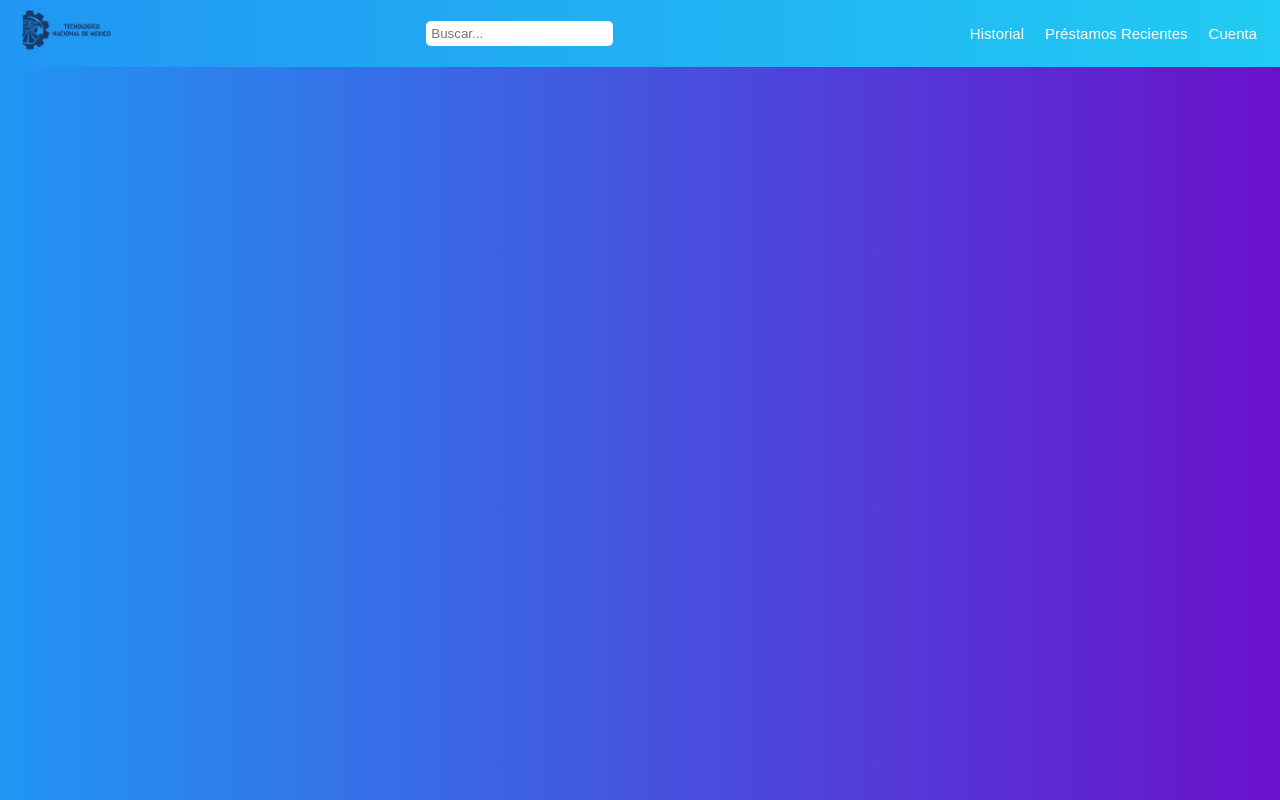
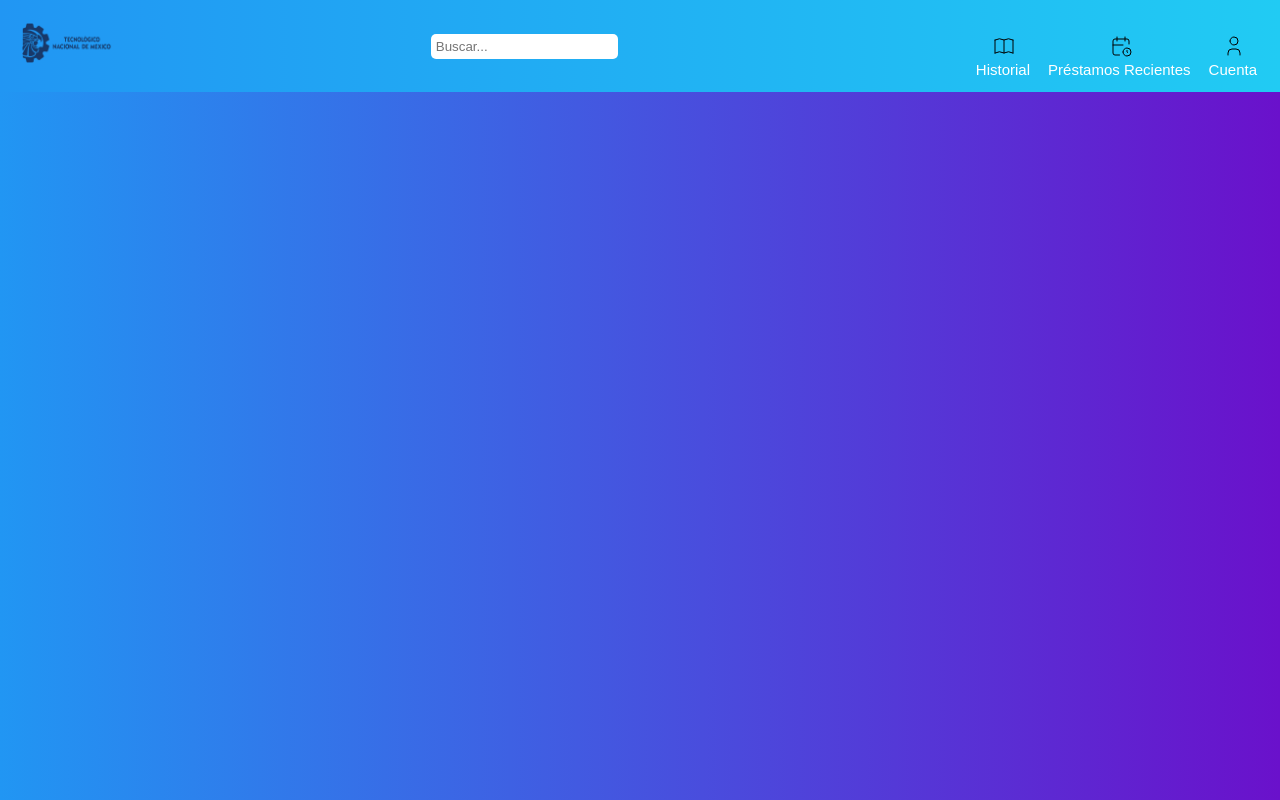
Before and after one commit to Pitter911/4H, a Vue app in the folder depEscolares/: page /navbarAlumno in a window 1280 px wide. Built offline with nearby package versions, Linux system fonts and the light colour scheme.

Commit message:
styles v1

```diff
--- a/depEscolares/src/components/navbar/Alumnos/navbarAlumno.vue
+++ b/depEscolares/src/components/navbar/Alumnos/navbarAlumno.vue
@@ -4,32 +4,52 @@
       <img src="@/assets/tecnm.png" alt="Logotipo" />
     </div>
     <div class="navbar-search">
-      <input type="text" placeholder="Buscar..." v-model="searchQuery" @input="onSearch" />
+      <input
+        type="text"
+        placeholder="Buscar..."
+        v-model="searchQuery"
+        @input="onSearch"
+        aria-label="Buscar"
+      />
     </div>
     <ul class="navbar-links">
-      <li><a href="#historial">Historial</a></li>
-      <li><a href="#prestamos">Préstamos Recientes</a></li>
-      <li><a href="#cuenta">Cuenta</a></li>
+      <li v-for="item in navItems" :key="item.href">
+        <a :href="item.href">
+          <span :class="item.iconClass" v-html="item.icon"></span>
+          {{ item.label }}
+        </a>
+      </li>
     </ul>
-    <button class="navbar-toggle" @click="toggleMenu">
+    <button class="navbar-toggle" @click="toggleMenu" aria-label="Abrir menú">
       ☰
     </button>
     <div class="navbar-menu" v-if="menuOpen">
       <ul>
-        <li><a href="#historial" @click="toggleMenu">Historial</a></li>
-        <li><a href="#prestamos" @click="toggleMenu">Préstamos Recientes</a></li>
-        <li><a href="#cuenta" @click="toggleMenu">Cuenta</a></li>
+        <li v-for="item in navItems" :key="item.href + '-menu'">
+          <a :href="item.href" @click="toggleMenu">{{ item.label }}</a>
+        </li>
       </ul>
     </div>
   </nav>
 </template>
 
 <script>
+const icons = {
+  historial: `<svg xmlns="http://www.w3.org/2000/svg" width="24" height="24" viewBox="0 0 24 24" fill="none" stroke="#000" stroke-width="1" stroke-linecap="round" stroke-linejoin="round"><path d="M3 19a9 9 0 0 1 9 0a9 9 0 0 1 9 0" /><path d="M3 6a9 9 0 0 1 9 0a9 9 0 0 1 9 0" /><path d="M3 6l0 13" /><path d="M12 6l0 13" /><path d="M21 6l0 13" /></svg>`,
+  prestamos: `<svg xmlns="http://www.w3.org/2000/svg" width="24" height="24" viewBox="0 0 24 24" fill="none" stroke="#000" stroke-width="1" stroke-linecap="round" stroke-linejoin="round"><path d="M10.5 21h-4.5a2 2 0 0 1 -2 -2v-12a2 2 0 0 1 2 -2h12a2 2 0 0 1 2 2v3" /><path d="M16 3v4" /><path d="M8 3v4" /><path d="M4 11h10" /><path d="M18 18m-4 0a4 4 0 1 0 8 0a4 4 0 1 0 -8 0" /><path d="M18 16.5v1.5l.5 .5" /></svg>`,
+  cuenta: `<svg xmlns="http://www.w3.org/2000/svg" width="24" height="24" viewBox="0 0 24 24" fill="none" stroke="#000" stroke-width="1" stroke-linecap="round" stroke-linejoin="round"><path d="M8 7a4 4 0 1 0 8 0a4 4 0 0 0 -8 0" /><path d="M6 21v-2a4 4 0 0 1 4 -4h4a4 4 0 0 1 4 4v2" /></svg>`
+};
+
 export default {
   data() {
     return {
       searchQuery: '',
       menuOpen: false,
+      navItems: [
+        { label: 'Historial', href: '#historial', icon: icons.historial, iconClass: 'icon-historial' },
+        { label: 'Préstamos Recientes', href: '#prestamos', icon: icons.prestamos, iconClass: 'icon-prestamos' },
+        { label: 'Cuenta', href: '#cuenta', icon: icons.cuenta, iconClass: 'icon-cuenta' }
+      ]
     };
   },
   methods: {
@@ -38,8 +58,8 @@ export default {
     },
     toggleMenu() {
       this.menuOpen = !this.menuOpen;
-    },
-  },
+    }
+  }
 };
 </script>
 
@@ -52,11 +72,11 @@ export default {
   background: linear-gradient(90deg, #2196f3, #21cbf3);
   color: white;
   flex-wrap: wrap;
-  position: fixed; /* Fija la barra en su lugar */
-  top: 0; /* Posición en la parte superior */
-  left: 0; /* Alineación a la izquierda */
-  width: 100%; /* Ocupa toda la anchura */
-  z-index: 1000; /* Asegura que esté por encima de otros elementos */
+  position: fixed;
+  top: 0;
+  left: 0;
+  width: 100%;
+  z-index: 1000;
 }
 
 .navbar-logo img {
@@ -113,6 +133,19 @@ export default {
   display: block;
 }
 
+.icon-historial,
+.icon-prestamos,
+.icon-cuenta {
+  display: flex;
+  flex-direction: column;
+  align-items: center;
+}
+.icon-historial svg,
+.icon-prestamos svg,
+.icon-cuenta svg {
+  margin-bottom: 2px;
+}
+
 @media (max-width: 768px) {
   .navbar-links {
     display: none;
```
